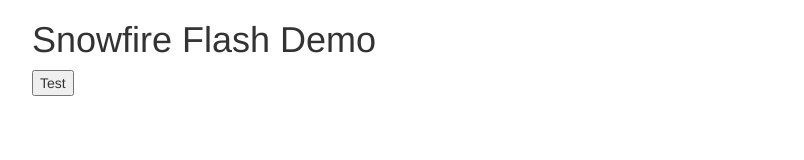
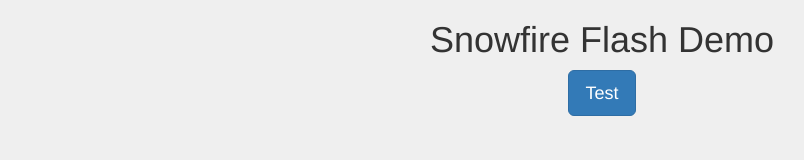
Before and after one commit to snowfire/flash, a plain HTML site: page index.html in a window 1280 px wide. Shown: the whole page, without its empty margins (38-842 px from the left). Drawn offline with nearby package versions, Linux system fonts and the light colour scheme.

Commit message:
Updated with working example

```diff
--- a/index.html
+++ b/index.html
@@ -5,13 +5,18 @@
 	<link rel="stylesheet" href="animate.min.css">
 	<link rel="stylesheet" href="jquery.sf-flash.min.css">
 	<title>Snowfire Flash</title>
+	<style>
+	body{
+	    background: #efefef;
+	}
+	</style>
 </head>
 <body>
 <div class="container">
-<h1>Snowfire Flash Demo</h1>
 <div class="row">
-	<div class="col-xs-12 col-sm-6">
-		<button id='activate-flash'>Test</button>
+	<div class="col-xs-12 col-sm-6 col-sm-offset-3">
+		<h1 class="text-center">Snowfire Flash Demo</h1>
+		<button class="btn btn-primary btn-lg center-block" id='activate-flash'>Test</button>
 	</div>
 </div>
 </div>
--- a/jquery.sf-flash.min.js
+++ b/jquery.sf-flash.min.js
@@ -1 +1 @@
-!function(n){n.fn.sfFlash=function(a){var t=n(this);t&&(window.setTimeout(function(){t.show().addClass("fadeInUp animated")},50),window.setTimeout(function(){t.addClass("fadeOutDown animated")},5e3))}}(jQuery);
+!function(n){n.fn.sfFlash=function(){var t=this;n(document).on("DOMSubtreeModified",function(){t=n(t.selector),e()});var e=function(){t&&(window.setTimeout(function(){t.show().addClass("fadeInUp animated")},50),window.setTimeout(function(){t.addClass("fadeOutDown animated")},5e3))};e()}}(jQuery);
```
